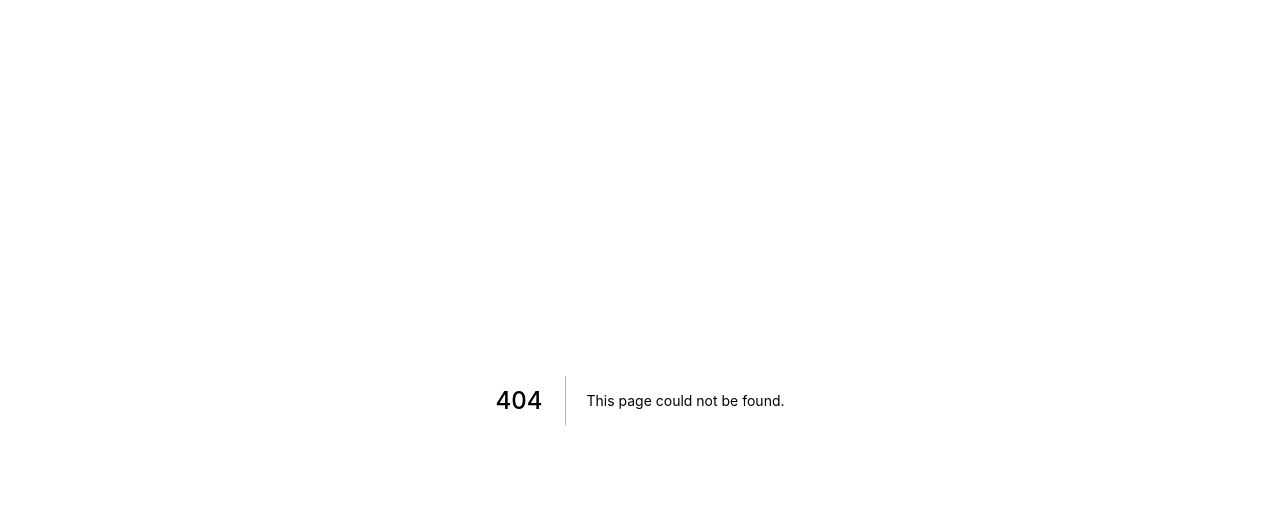
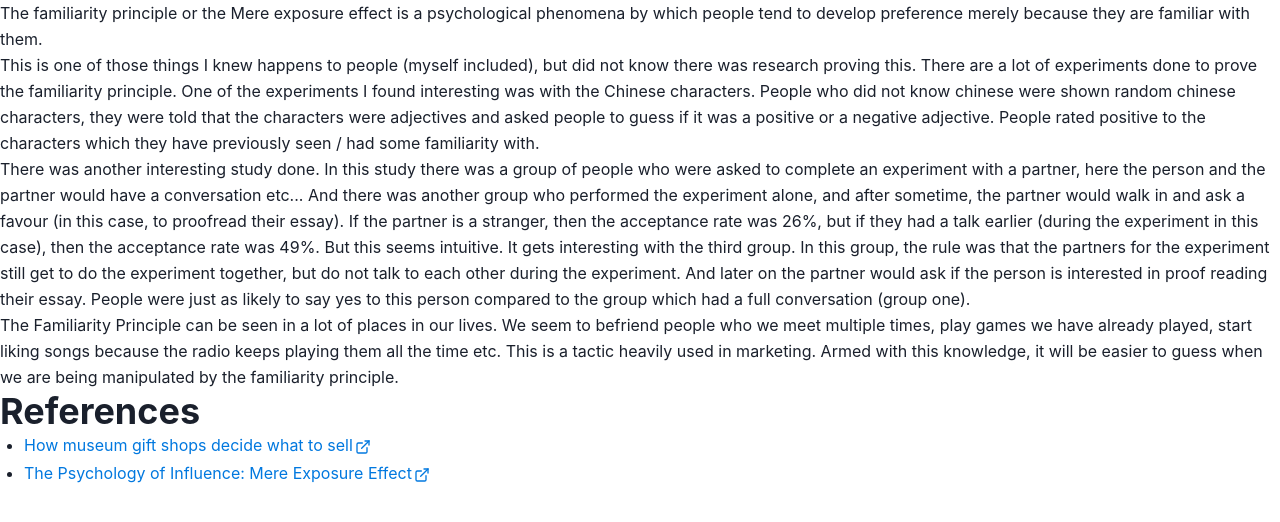
Before and after one commit to BharatKalluri/bharatkalluri.com, a Next.js app: page /posts/the-familiarity-principle in a window 1280 px wide. Before the commit this address had no page. Shown: the top 522 px of the page. Built offline with nearby package versions, Linux system fonts and the light colour scheme.

Commit message:
The familiarity principle (#28)
* Added familiarity principle note

* Added references

```diff
--- /dev/null
+++ b/pages/posts/the-familiarity-principle.mdx
@@ -0,0 +1,38 @@
+---
+title: The Familiarity Principle
+publishedAt: "2021-03-04"
+tags:
+    - psychology
+authors:
+    - Bharat Kalluri
+---
+
+The familiarity principle or the Mere exposure effect is a psychological phenomena by which people tend to
+develop preference merely because they are familiar with them.
+
+This is one of those things I knew happens to people (myself included), but did not know there was research
+proving this. There are a lot of experiments done to prove the familiarity principle. One of the experiments I
+found interesting was with the Chinese characters. People who did not know chinese were shown random chinese
+characters, they were told that the characters were adjectives and asked people to guess if it was a positive
+or a negative adjective. People rated positive to the characters which they have previously seen / had some
+familiarity with.
+
+There was another interesting study done. In this study there was a group of people who were asked to complete
+an experiment with a partner, here the person and the partner would have a conversation etc... And there was
+another group who performed the experiment alone, and after sometime, the partner would walk in and ask a
+favour (in this case, to proofread their essay). If the partner is a stranger, then the acceptance rate was
+26%, but if they had a talk earlier (during the experiment in this case), then the acceptance rate was 49%. But
+this seems intuitive. It gets interesting with the third group. In this group, the rule was that the partners
+for the experiment still get to do the experiment together, but do not talk to each other during the
+experiment. And later on the partner would ask if the person is interested in proof reading their essay. People
+were just as likely to say yes to this person compared to the group which had a full conversation (group one).
+
+The Familiarity Principle can be seen in a lot of places in our lives. We seem to befriend people who we meet
+multiple times, play games we have already played, start liking songs because the radio keeps playing them all
+the time etc. This is a tactic heavily used in marketing. Armed with this knowledge, it will be easier to guess
+when we are being manipulated by the familiarity principle.
+
+### References
+
+- [How museum gift shops decide what to sell](https://www.youtube.com/watch?v=yb0nsX2GHQ0)
+- [The Psychology of Influence: Mere Exposure Effect](https://www.youtube.com/watch?v=S3VB3G4UaAk)
```
